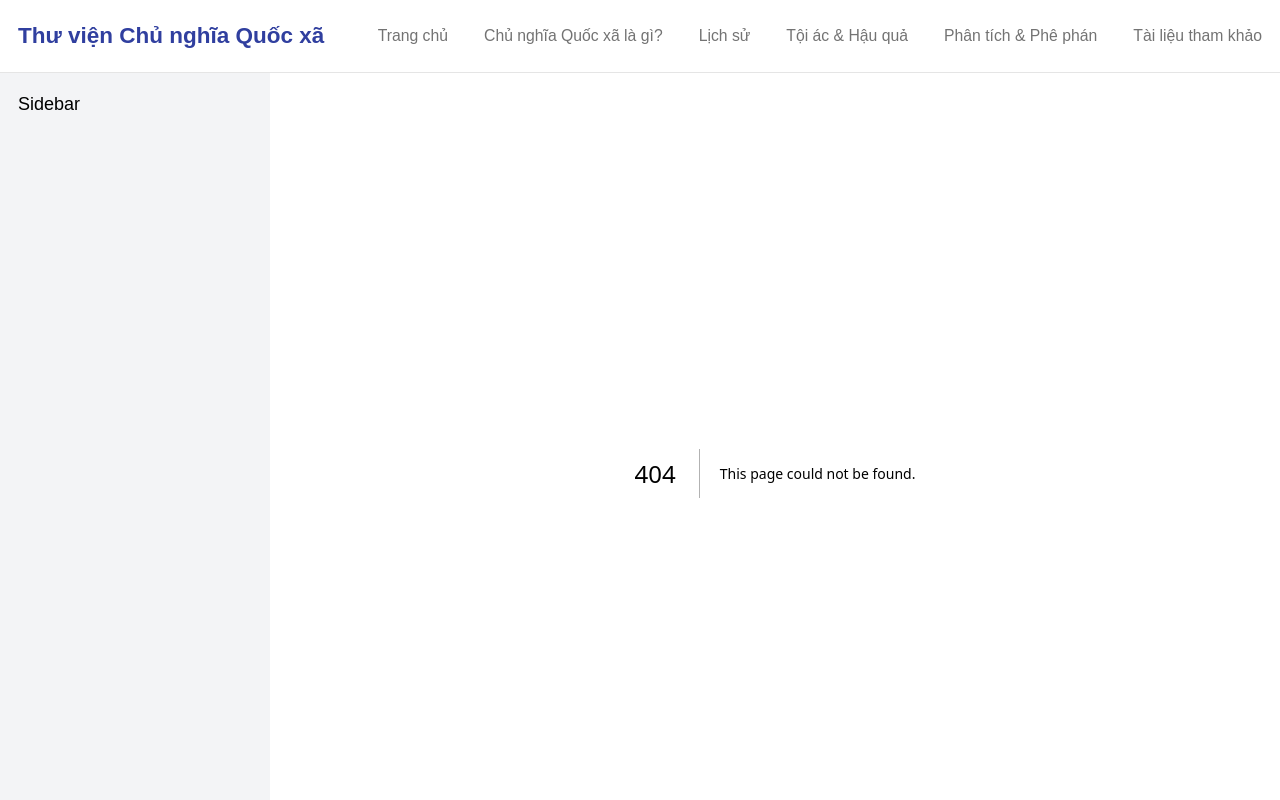
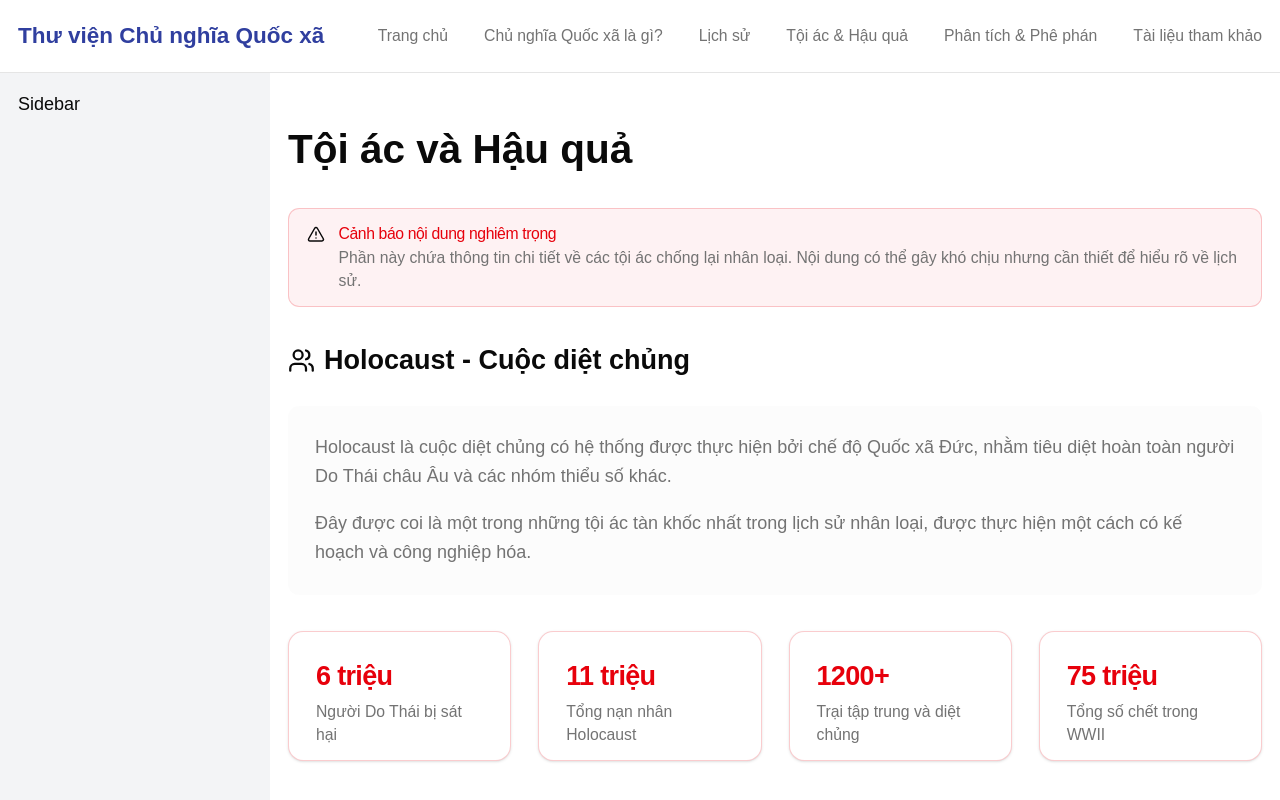
Before and after one commit to Pinlo754/Nazism, a Next.js app: page /atrocities in a window 1280 px wide. Before the commit this address had no page. Shown: the top 800 px of the page. Built offline with nearby package versions, Linux system fonts and the light colour scheme.

Commit message:
add branch Phat

```diff
--- /dev/null
+++ b/src/app/atrocities/page.tsx
@@ -0,0 +1,7 @@
+import AtrocitiesView from "@/views/AtrocitiesView";
+
+const AtrocitiesPage = () => {
+  return <AtrocitiesView />;
+};
+
+export default AtrocitiesPage;
--- /dev/null
+++ b/src/app/history/page.tsx
@@ -0,0 +1,7 @@
+import HistoryView from "@/views/HistoryView";
+
+const HistoryPage = () => {
+  return <HistoryView />;
+};
+
+export default HistoryPage;
--- /dev/null
+++ b/src/app/references/page.tsx
@@ -0,0 +1,7 @@
+import ReferencesView from "@/views/ReferencesView";
+
+const ReferencesPage = () => {
+  return <ReferencesView />;
+};
+
+export default ReferencesPage;
--- /dev/null
+++ b/src/app/what-is-nazism/page.tsx
@@ -0,0 +1,7 @@
+import WhatIsNazismView from "@/views/WhatIsNazismView";
+
+const WhatIsNazismPage = () => {
+  return <WhatIsNazismView />;
+};
+
+export default WhatIsNazismPage;
```
